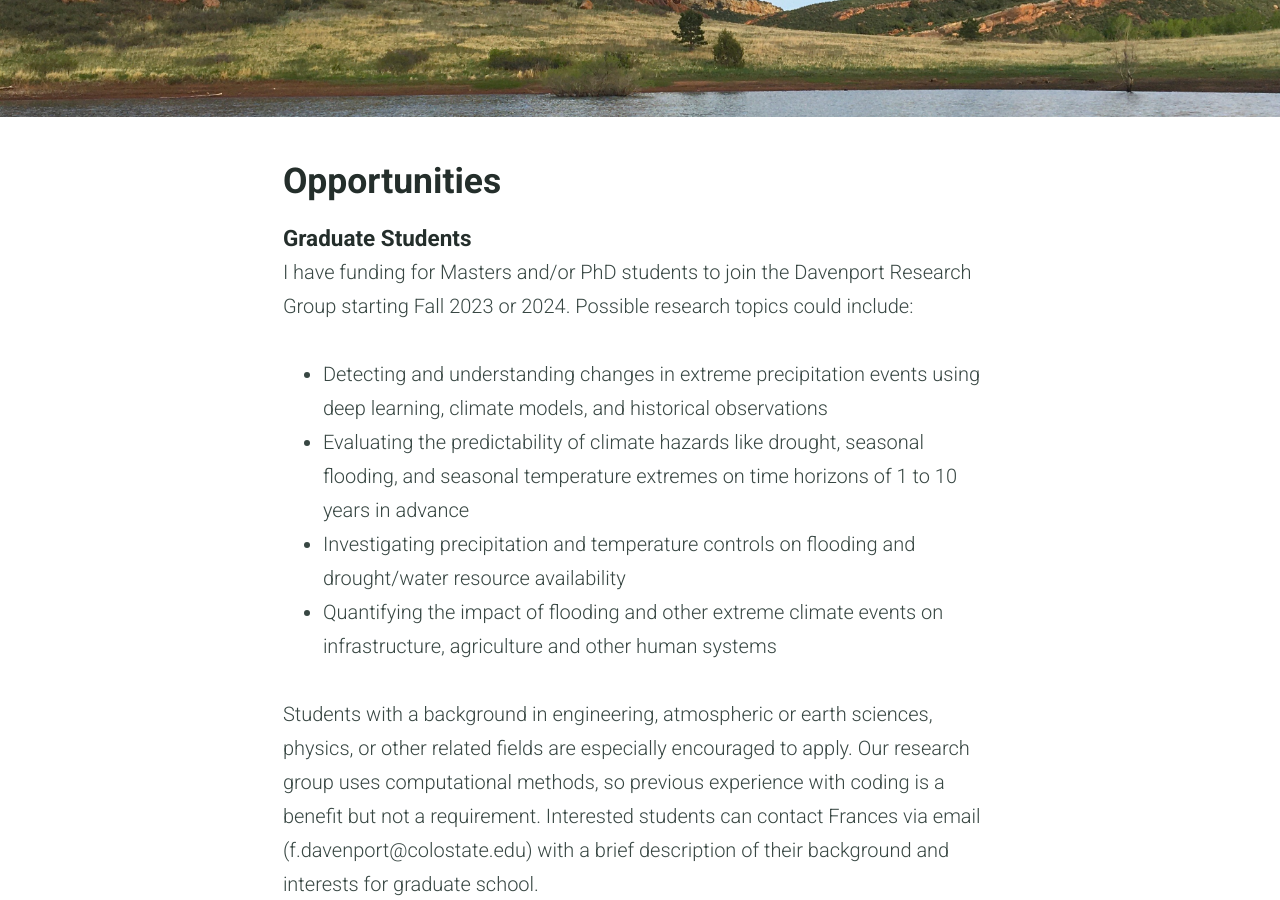
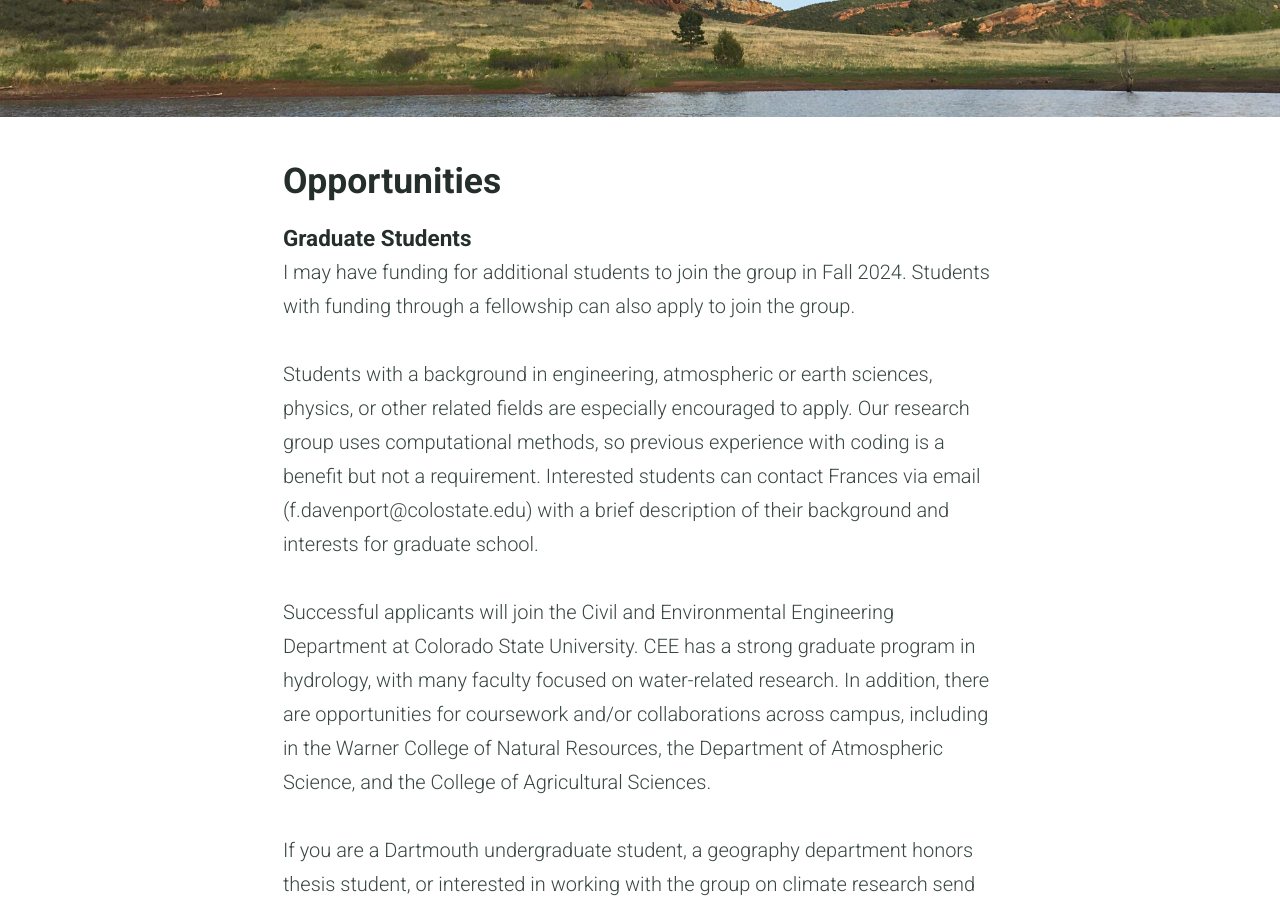
Before and after one commit to fdavenport/fdavenport.github.io, a Jekyll site: the page built from opportunities.md, in a window 1280 px wide and 900 px high, scrolled down 293 px. Built offline with Jekyll 4.4.1, drawn with Linux system fonts in a browser that asks for light colours; some of the changed text lies outside the part shown.

Commit message:
update opportunities

```diff
--- a/opportunities.md
+++ b/opportunities.md
@@ -7,15 +7,18 @@
 
 ##### Graduate Students
 
-I have funding for Masters and/or PhD students to join the Davenport Research Group starting Fall 2023 or 2024. Possible research topics could include:
-
-* Detecting and understanding changes in extreme precipitation events using deep learning, climate models, and historical observations
-* Evaluating the predictability of climate hazards like drought, seasonal flooding, and seasonal temperature extremes on time horizons of 1 to 10 years in advance
-* Investigating precipitation and temperature controls on flooding and drought/water resource availability
-* Quantifying the impact of flooding and other extreme climate events on infrastructure, agriculture and other human systems
+I may have funding for additional students to join the group in Fall 2024. Students with funding through a fellowship can also apply to join the group.
 
 Students with a background in engineering, atmospheric or earth sciences, physics, or other related fields are especially encouraged to apply. Our research group uses computational methods, so previous experience with coding is a benefit but not a requirement. Interested students can contact Frances via email (f.davenport@colostate.edu) with a brief description of their background and interests for graduate school.
 
 Successful applicants will join the Civil and Environmental Engineering Department at Colorado State University. CEE has a strong graduate program in hydrology, with many faculty focused on water-related research. In addition, there are opportunities for coursework and/or collaborations across campus, including in the Warner College of Natural Resources, the Department of Atmospheric Science, and the College of Agricultural Sciences.
 
+If you are a Dartmouth undergraduate student, a geography department honors thesis student, or interested in working with the group on climate research send Justin an email briefly outlining your research interests and we can set up a time to discuss research projects beginning in the fall of 2018.
+
+#### Postdocs
+
+I do not currently have funding for postdocs, but postdocs interested in joining the group can apply for external fellowships, such as the NOAA Climate and Global Change postdoctoral program or through the NSF. Intersted applicants can contact Frances via email with a description of their background and interests to determine if our group would be an appropriate fit.
+
+#### About Fort Collins
+
 Colorado State University is located in Fort Collins, Colorado in the foothills of the Rocky Mountains. Fort Collins has been ranked as one of the most livable places in the U.S.! There are many opportunities for outdoor recreation nearby, including hiking, biking (road and mountain), fishing, tubing/kayaking, and rock climbing. Denver and Boulder are about a 1 hour drive to the south, and the Denver International Airport can also be reached within a 1-hour drive.
```
